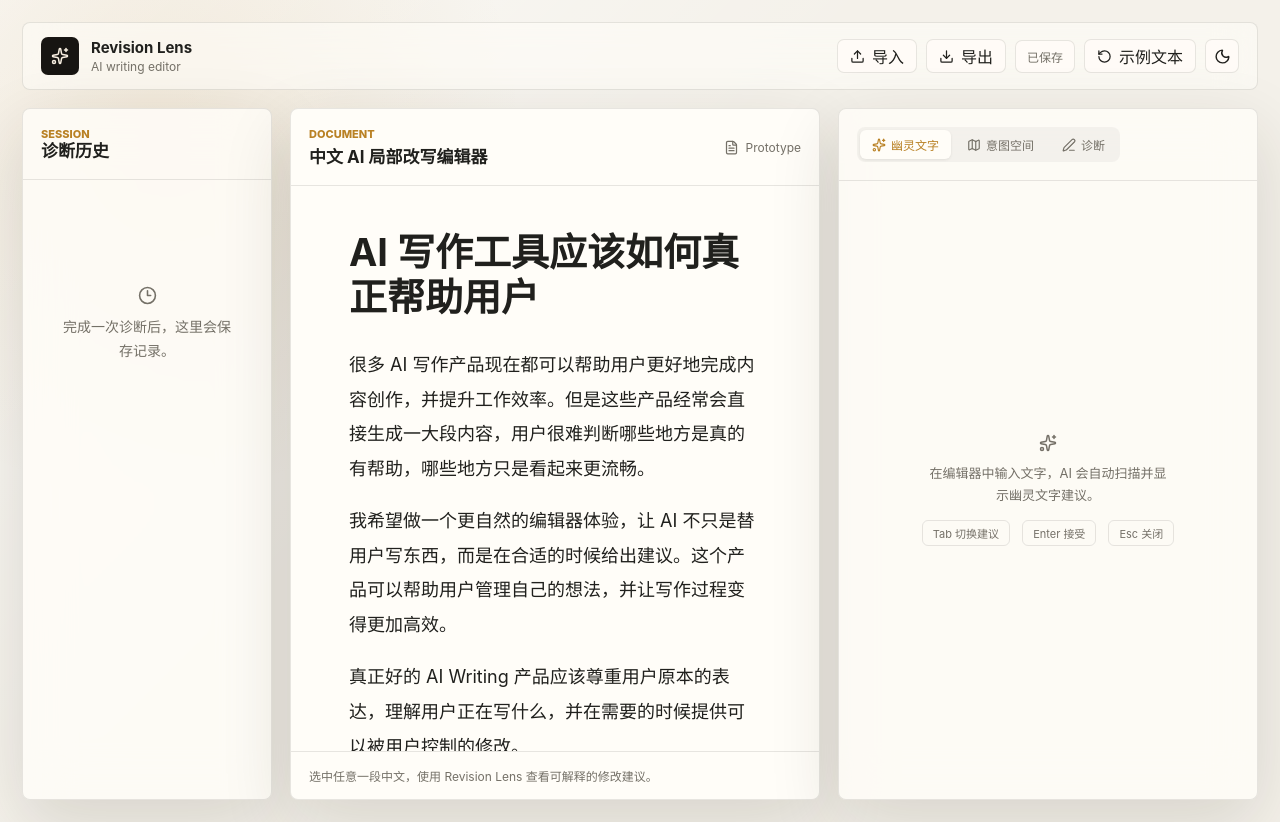
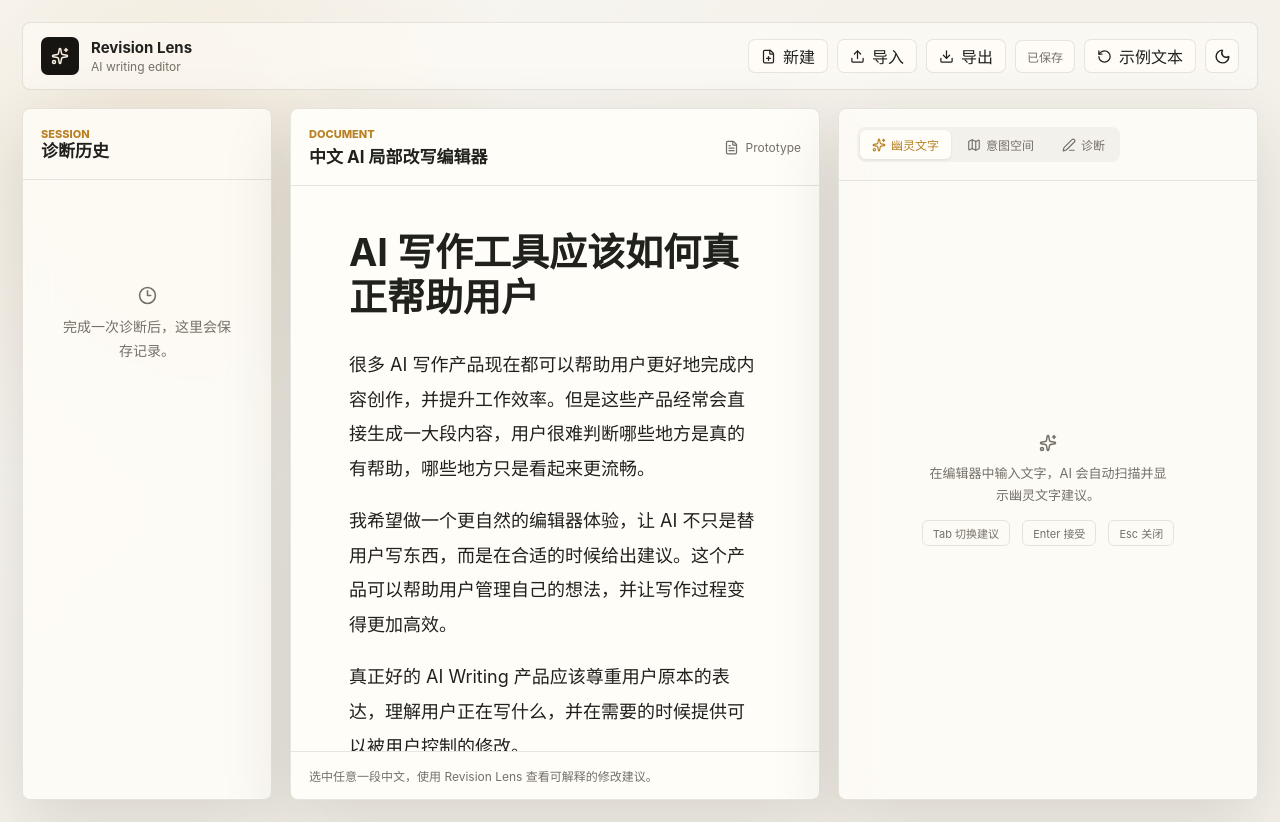
Before and after one commit to yycc99876-code/jiyi, a React (Vite) app: page / in a window 1280 px wide. Built offline with nearby package versions, Linux system fonts and the light colour scheme.

Commit message:
feat: 新建空白文档按钮
- 顶栏新增「新建」按钮（FilePlus 图标）
- 清空编辑器内容、历史记录和 localStorage

```diff
--- a/src/App.tsx
+++ b/src/App.tsx
@@ -10,6 +10,7 @@ import {
   ChevronRight,
   Clock3,
   Download,
+  FilePlus,
   FileText,
   Loader2,
   Map,
@@ -438,6 +439,15 @@ function App() {
     setSelection(null)
   }
 
+  const newDocument = () => {
+    editor?.commands.setContent('<p></p>')
+    window.localStorage.setItem(storageKeys.document, '<p></p>')
+    setAnalysis(null)
+    setSelection(null)
+    setHistory([])
+    window.localStorage.removeItem(storageKeys.history)
+  }
+
   const clearHistory = () => {
     setHistory([])
     setActiveHistoryId(null)
@@ -520,6 +530,10 @@ function App() {
             style={{ display: 'none' }}
             onChange={handleImport}
           />
+          <button className="ghost-button" onClick={newDocument} type="button">
+            <FilePlus size={15} />
+            新建
+          </button>
           <button className="ghost-button" onClick={() => fileInputRef.current?.click()} type="button">
             <Upload size={15} />
             导入
```
